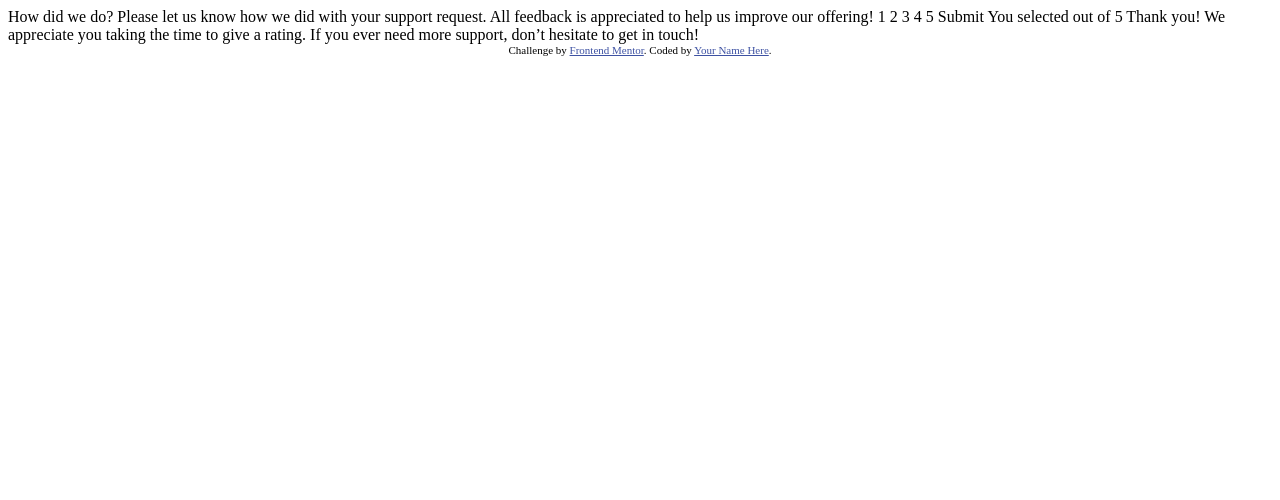
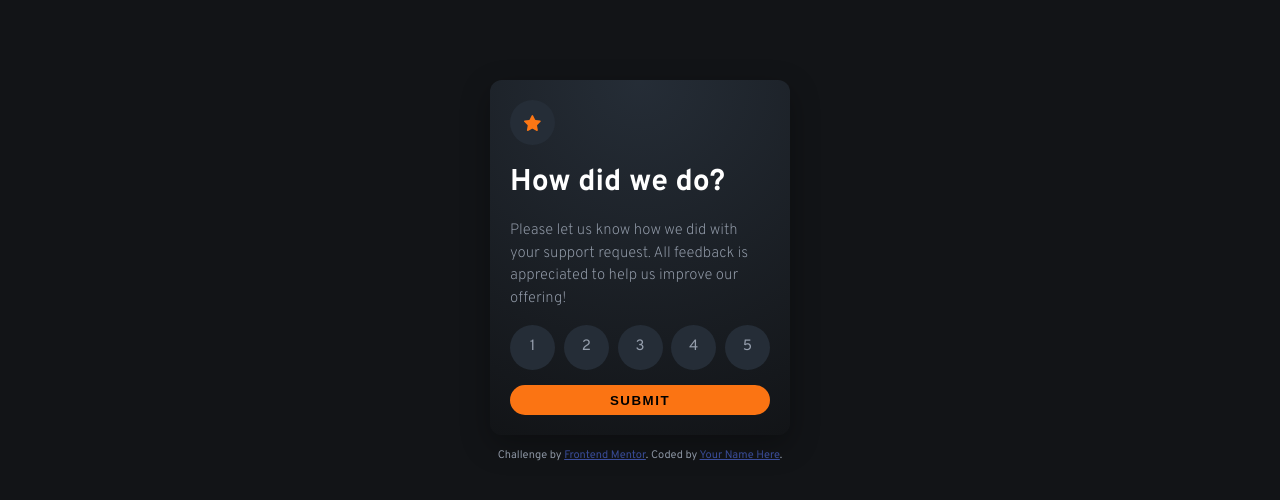
Before and after one commit to DrMetr/Interactive-rating-component-challenge, a plain HTML site: page index.html in a window 1280 px wide. Drawn offline with Linux system fonts and the light colour scheme.

Commit message:
major commit

```diff
--- a/index.html
+++ b/index.html
@@ -2,48 +2,61 @@
 <html lang="en">
 <head>
   <meta charset="UTF-8">
-  <meta name="viewport" content="width=device-width, initial-scale=1.0"> <!-- displays site properly based on user's device -->
+  <meta name="viewport" content="width=device-width, initial-scale=1.0">
 
   <link rel="icon" type="image/png" sizes="32x32" href="./images/favicon-32x32.png">
+  <link rel="preconnect" href="https://fonts.googleapis.com">
+  <link rel="preconnect" href="https://fonts.gstatic.com" crossorigin>
+  <link href="https://fonts.googleapis.com/css2?family=Overpass:ital,wght@0,100..900;1,100..900&display=swap" rel="stylesheet">
+  <link rel="stylesheet" href="style.css">
 
   <title>Frontend Mentor | Interactive rating component</title>
 
-  <!-- Feel free to remove these styles or customise in your own stylesheet 👍 -->
-  <style>
-    .attribution { font-size: 11px; text-align: center; }
-    .attribution a { color: hsl(228, 45%, 44%); }
-  </style>
 </head>
 <body>
 
   <!-- Rating state start -->
+  <main>
+    <div class="rating_state">
+      <span><img src="images/icon-star.svg" alt="Star icon"></span>
+      <h1>How did we do?</h1>
 
-  How did we do?
+      <p>Please let us know how we did with your support request. All feedback is appreciated
+      to help us improve our offering!</p>
 
-  Please let us know how we did with your support request. All feedback is appreciated
-  to help us improve our offering!
+      <div class="rate_nums">
+        <span role="button" data-value="1">1</span>
+        <span role="button" data-value="3">2</span>
+        <span role="button" data-value="3">3</span>
+        <span role="button" data-value="4">4</span>
+        <span role="button" data-value="5">5</span>
+      </div>
 
-  1 2 3 4 5
-
-  Submit
+      <button id="submit" onclick="submit()">Submit</button>
+    </div>
 
   <!-- Rating state end -->
 
   <!-- Thank you state start -->
 
-  You selected <!-- Add rating here --> out of 5
+    <div class="thank_you_state">
+      <img src="images/illustration-thank-you.svg" alt="Illustration of a smartphone">
+      <p id="selected_x_out_of_five"></p>
 
-  Thank you!
+      <h1>Thank you!</h1>
 
-  We appreciate you taking the time to give a rating. If you ever need more support,
-  don’t hesitate to get in touch!
+      <p>We appreciate you taking the time to give a rating. If you ever need more support,
+      don’t hesitate to get in touch!</p>
 
-  <!-- Thank you state end -->
-
+    <!-- Thank you state end -->
+    </div>
+  </main>
 
   <div class="attribution">
     Challenge by <a href="https://www.frontendmentor.io?ref=challenge" target="_blank">Frontend Mentor</a>.
     Coded by <a href="#">Your Name Here</a>.
   </div>
+
+  <script src="script.js"></script>
 </body>
 </html>
--- /dev/null
+++ b/script.js
@@ -0,0 +1,32 @@
+const rating_buttons = document.querySelectorAll(".rate_nums > span");
+const thank_you = document.querySelector("#selected_x_out_of_five");
+const submit_button = document.querySelector("#submit");
+const rate_card = document.querySelector(".rating_state");
+const thanks_card = document.querySelector(".thank_you_state");
+
+let selected = 0;
+
+rating_buttons.forEach((button) => {
+    button.addEventListener("click", () => {
+        rating_buttons.forEach((button) => {
+            button.classList.remove("chosen");
+        })
+        button.classList.add("chosen");
+        selected = button.getAttribute("data-value");
+    });
+})
+
+submit_button.addEventListener("click", () => {
+    if (selected != 0){
+        rate_card.style.visibility = "hidden";
+        thanks_card.style.visibility = "visible";
+        let text = document.createTextNode(`You selected ${selected} out of 5`);
+        thank_you.appendChild(text);
+    } else {
+        let alert_para = document.createElement("p");
+        alert_para.classList.add("alert");
+        let alert_text = document.createTextNode("Please, select a number 🙏");
+        alert_para.appendChild(alert_text);
+        rate_card.appendChild(alert_para);
+    }
+})
--- /dev/null
+++ b/style.css
@@ -0,0 +1,139 @@
+:root {
+    --Orange: hsl(25, 97%, 53%);
+    --LightGrey: hsl(217, 12%, 63%);
+    --DarkBlue: hsl(213, 19%, 18%);
+    --VeryDarkBlue: hsl(216, 12%, 8%);
+    font-size: 15px;
+    font-family: "Overpass";
+    line-height: 1.5;
+}
+
+*, *::after, *::before {
+    padding: 0;
+    margin: 0;
+    box-sizing: border-box;
+}
+
+body {
+    display: flex;
+    flex-direction: column;
+    align-items: center;
+    background-color: var(--VeryDarkBlue);
+}
+
+main {
+    margin-top: 10vh;
+    margin-bottom: 3lh;
+}
+
+.rating_state, .thank_you_state {
+    width: 300px;
+    padding: 20px;
+    border-radius: 12px;
+    background: radial-gradient(circle at top, var(--DarkBlue), var(--VeryDarkBlue));
+    box-shadow: 0 10px 30px rgba(0, 0, 0, 0.3);
+    color: white;
+    display: flex;
+    flex-direction: column;
+    gap: 1rem;
+}
+
+.rating_state {
+    position: absolute;
+    visibility: visible;
+}
+
+p {
+    font-weight: 200;
+    color: var(--LightGrey);
+}
+
+h1 {
+    font-weight: 700;
+}
+
+#submit {
+    background-color: var(--Orange);
+    height: 2lh;
+    width: 100%;
+    border-radius: 20px;
+    border: none;
+    font-weight: 700;
+    text-transform: uppercase;
+    letter-spacing: 0.1rem;
+}
+
+.rate_nums {
+    display: flex;
+    flex-direction: row;
+    justify-content: space-between;
+}
+
+span {
+    display: flex;
+    background-color: var(--DarkBlue);
+    color: var(--LightGrey);
+    height: 3rem;
+    width: 3rem;
+    align-items: center;
+    justify-content: center;
+    border-radius: 50%;
+}
+
+.rate_nums > span:hover {
+    cursor: pointer;
+    background-color: var(--Orange);
+    color: var(--DarkBlue);
+    font-weight: 700;
+}
+
+.rate_nums > span:active, #submit:hover, .chosen {
+    background-color: white;
+    color: var(--DarkBlue);
+    font-weight: 700;
+    cursor: pointer;
+}
+
+img {
+    display: block;
+}
+
+.rating_state > img {
+    height: 1rem;
+    width: 1rem;
+}
+
+.thank_you_state {
+    visibility: hidden;
+    position: relative;
+    align-items: center;
+    text-align: center;
+}
+
+.thank_you_state > img {
+    width: 50%;
+}
+
+#selected_x_out_of_five {
+    background-color: var(--DarkBlue);
+    color: hsl(25, 93%, 63%);
+    font-weight: 300;
+    border-radius: 20px;
+    display: flex;
+    align-items: center;
+    justify-content: center;
+    padding: 0.5rem;
+}
+
+.alert {
+    text-align: center;
+    color: var(--Orange);
+}
+
+.attribution {
+    font-size: 11px;
+    text-align: center;
+    color: var(--LightGrey);
+}
+
+.attribution a { color: hsl(228, 45%, 44%); }
```
